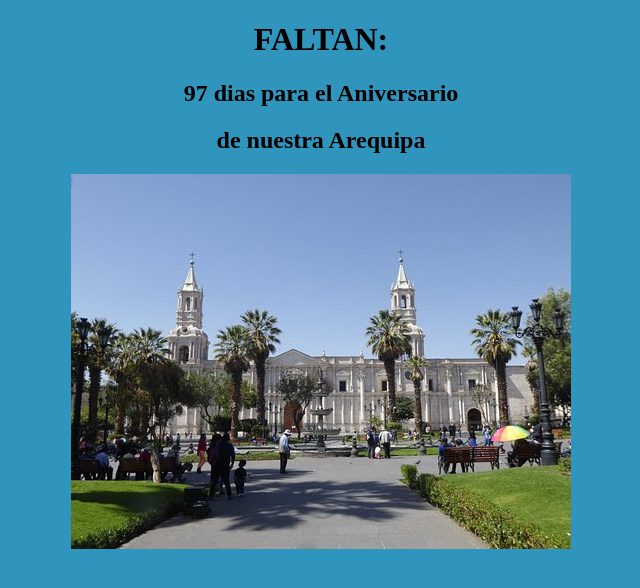
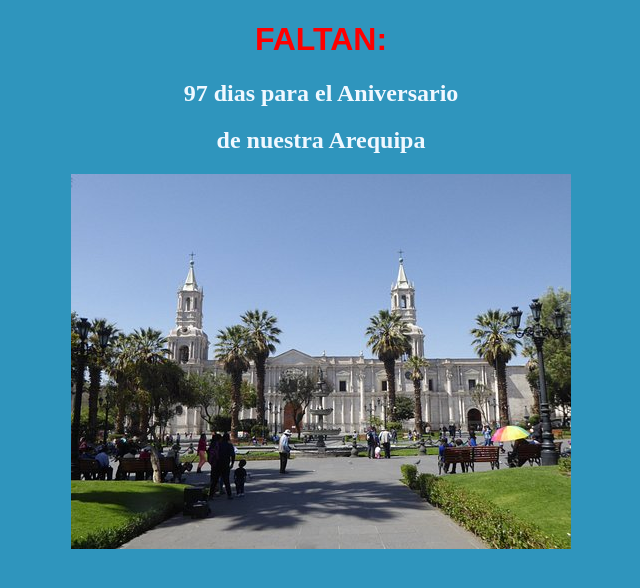
Before and after one commit to JessHV/Pw2-Lab02, a plain HTML site: page ejercicio03/ejer.html in a window 1280 px wide. Shown: the whole page, without its empty margins (319-959 px from the left). Drawn offline with Linux system fonts and the light colour scheme.

Commit message:
version completa

```diff
--- a/ejercicio03/estilo.css
+++ b/ejercicio03/estilo.css
@@ -1,8 +1,17 @@
 body{
 	background: rgb(47, 149, 189);
 }
-h1,h2{
+h1{
+	color: red;
 	text-align: center;
+	font-family: Arial, Helvetica, sans-serif;
+	font-weight: bolder;
+}
+h2{
+	text-align: center;
+	font-family: 'Times New Roman', Times, serif;
+	color: aliceblue;
+	font-weight: bolder;
 }
 .alinear{
 	display: flex;
```
Also changed, not shown: ejercicio03/ejer.html (+7 -6 lines).
